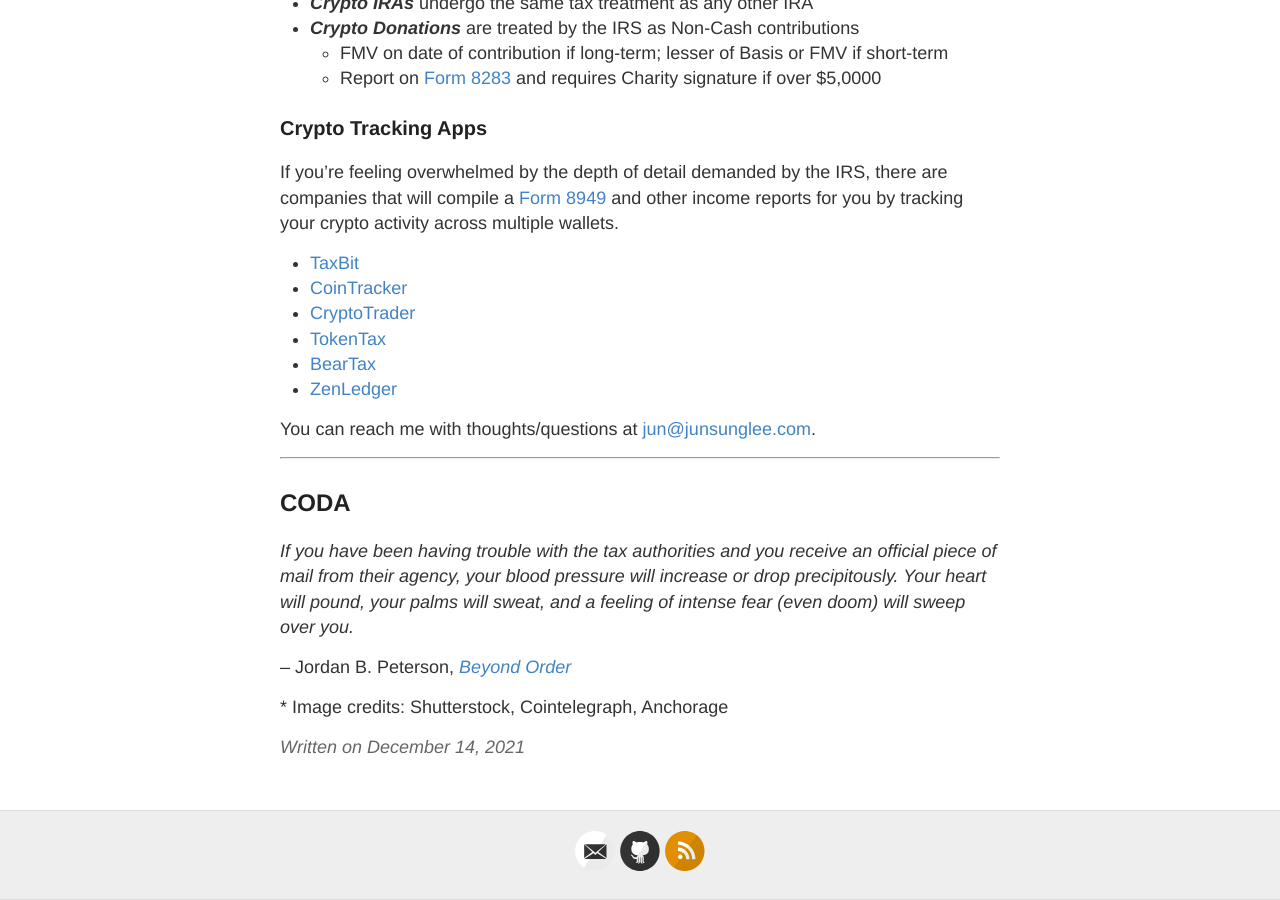
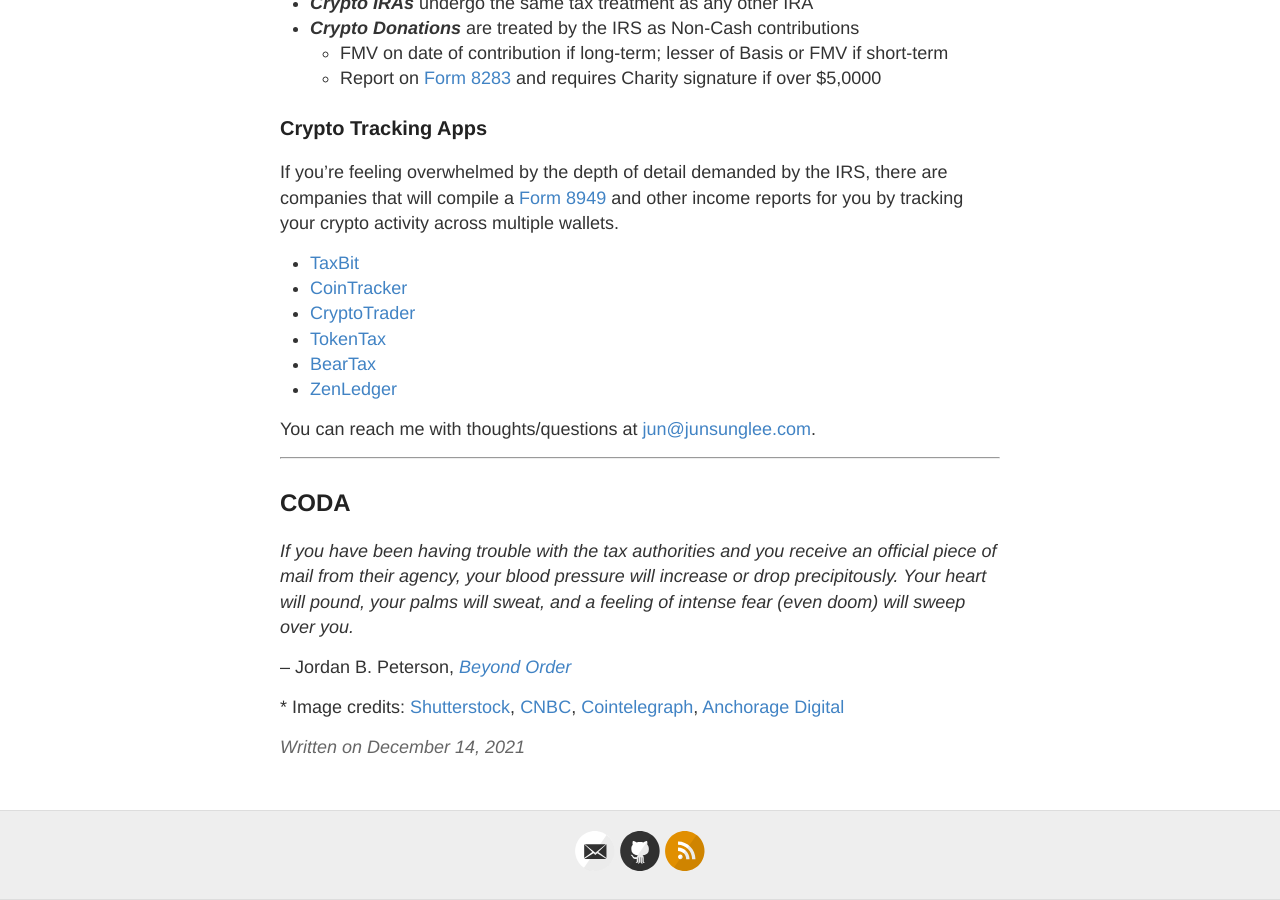
Before and after one commit to poastmil/junsunglee.com, a Jekyll site: the page built from _posts/2021-12-14-Cryptocurrency-Tax.md, in a window 1280 px wide and 900 px high, scrolled down 4828 px. Built offline with Jekyll 4.4.1, drawn with Linux system fonts in a browser that asks for light colours.

Commit message:
Updated image credit links

```diff
--- a/_posts/2021-12-14-Cryptocurrency-Tax.md
+++ b/_posts/2021-12-14-Cryptocurrency-Tax.md
@@ -171,4 +171,4 @@
 -- Jordan B. Peterson, [_Beyond Order_](https://www.amazon.com/Beyond-Order-More-Rules-Life/dp/0593084640)
 
 
-\* Image credits: Shutterstock, Cointelegraph, Anchorage
+\* Image credits: [Shutterstock](https://www.shutterstock.com/image-photo/wooden-tax-word-popular-cryptocurrencies-on-1133671598), [CNBC](https://www.cnbc.com/2021/12/15/the-irs-wants-to-know-about-crypto-bitcoin-ethereum-dogecoin-transactions-this-tax-season.html), [Cointelegraph](https://cointelegraph.com/news/can-crypto-exchanges-be-trusted-with-hard-forks), [Anchorage Digital](https://medium.com/anchorage/staking-and-inflation-explained-for-crypto-investors-b5f95d478916)
```
